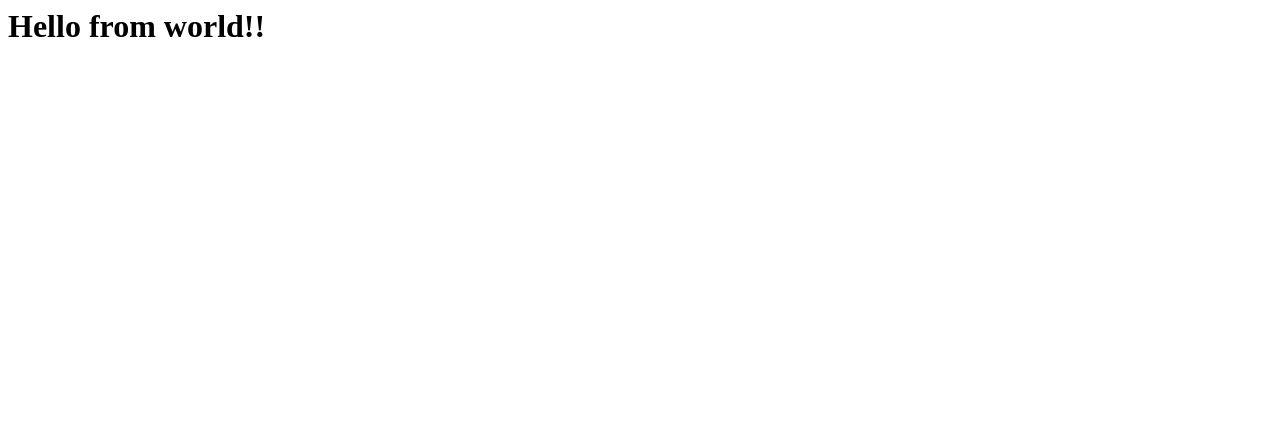
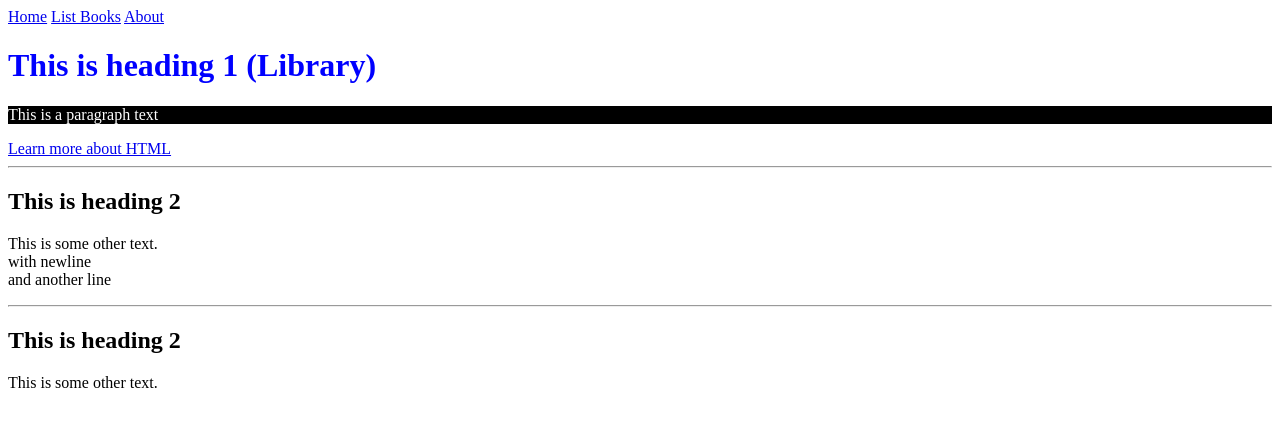
Before and after one commit to milafv/libraryproject, a Django app: page /books/ in a window 1280 px wide. Shown: the top 427 px of the page. Run offline with Django 5.2, Linux system fonts and the light colour scheme.

Commit message:
Complete Lab 4 work

```diff
--- a/apps/bookmodule/urls.py
+++ b/apps/bookmodule/urls.py
@@ -2,7 +2,8 @@ from django.urls import path
 from . import views
 
 urlpatterns = [
-    path('', views.index),
-    path('index2/<int:val1>/', views.index2),
-    path('<int:bookId>', views.viewbook),  #تاسك سبعه
+    path('', views.index, name="books.index"),
+    path('list_books/', views.list_books, name="books.list_books"),
+    path('<int:bookId>/', views.viewbook, name="books.view_one_book"),
+    path('aboutus/', views.aboutus, name="books.aboutus"),
 ]
--- a/apps/bookmodule/views.py
+++ b/apps/bookmodule/views.py
@@ -26,3 +26,15 @@ def viewbook(request, bookId):
     if book2['id'] == bookId: targetBook = book2
     context = {'book': targetBook}
     return render(request, 'bookmodule/show.html', context)
+# لاب اربعه
+def index(request):
+    return render(request, "bookmodule/index.html")
+
+def list_books(request):
+    return render(request, 'bookmodule/list_books.html')
+
+def viewbook(request, bookId):
+    return render(request, 'bookmodule/one_book.html')
+
+def aboutus(request):
+    return render(request, 'bookmodule/aboutus.html')
--- /dev/null
+++ b/apps/static/styles.css
@@ -0,0 +1,19 @@
+/* Add a background color to the top navigation */
+.topnav {
+    background-color: #eeeeee;
+    width: 100%;
+}
+
+/* Style the links inside the navigation bar */
+.topnav a {
+    color: #000000;
+    text-align: center;
+    margin-right: 25px;
+    text-decoration: none;
+    font-size: 17px;
+}
+
+/* Add a color to the active/current link */
+.topnav a.active {
+    color: #008CBA;
+}
--- a/apps/templates/bookmodule/index.html
+++ b/apps/templates/bookmodule/index.html
@@ -1 +1,39 @@
-<h1>Hello from {{ name }}!</h1>
+{% load static %}
+<!DOCTYPE html>
+<html lang="en">
+<head>
+<title>My First Index HTML Page</title>
+<meta name="keywords" content="Books, recent, Learning, library">
+<meta name="description" content="Books website">
+<meta name="author" content="author name">
+<link rel="icon" href="{% static 'qu-icon.png' %}">
+<link rel="stylesheet" href="{% static 'styles.css' %}">
+<meta charset="UTF-8">
+</head>
+<body>
+<div>
+<a href="{% url 'books.index' %}">Home</a>
+<a href="{% url 'books.list_books' %}">List Books</a>
+<a href="{% url 'books.aboutus' %}">About</a>
+</div>
+
+<h1 style="color: blue;">This is heading 1 (Library) </h1>
+<p style="color: white; background-color: black;">This is a paragraph text </p>
+
+<a href="https://www.w3schools.com/html/default.asp">
+Learn more about HTML</a>
+
+<hr>
+
+<!-- This is a comment in HTML, not render in the bowser -->
+<h2>This is heading 2</h2>
+
+<p>This is some other text. <br> with newline <br> and another line</p>
+
+<hr>
+
+<h2>This is heading 2</h2>
+<p>This is some other text.</p>
+
+</body>
+</html>
--- a/libraryproject/settings.py
+++ b/libraryproject/settings.py
@@ -118,6 +118,7 @@ USE_TZ = True
 # https://docs.djangoproject.com/en/5.2/howto/static-files/
 
 STATIC_URL = 'static/'
+STATICFILES_DIRS = [(os.path.join(BASE_DIR, "apps/static"))]
 
 # Default primary key field type
 # https://docs.djangoproject.com/en/5.2/ref/settings/#default-auto-field
```
Also changed, not shown: apps/templates/bookmodule/aboutus.html (added, +25 -0 lines), apps/templates/bookmodule/list_books.html (added, +42 -0 lines), apps/templates/bookmodule/one_book.html (added, +24 -0 lines), apps/static/book1.jpg (added), apps/static/book2.jpg (added), apps/static/book3.jpg (added), apps/static/qu-icon.png (added).
